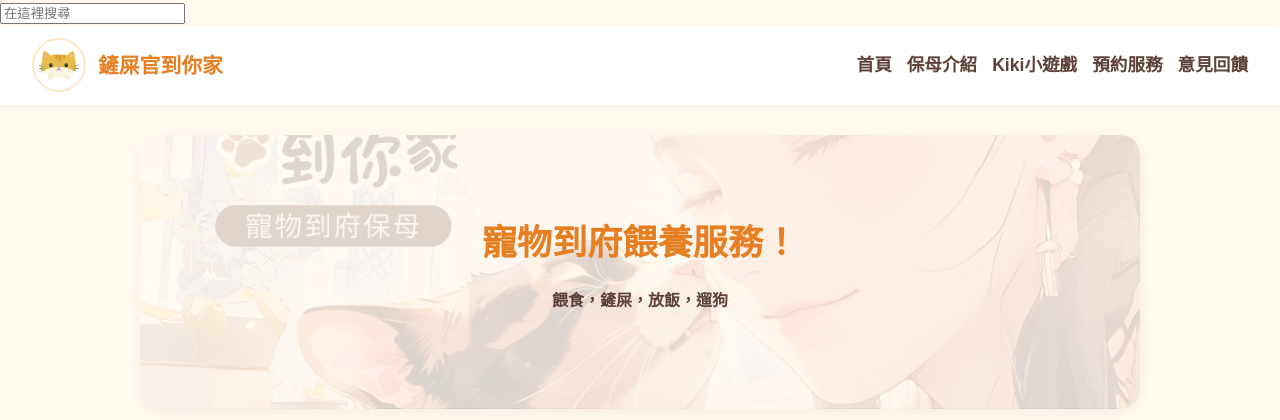
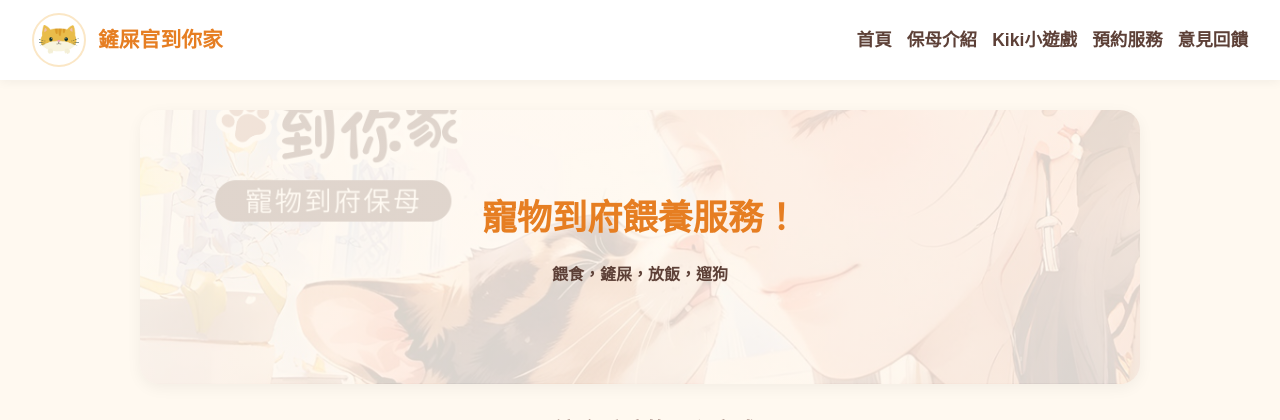
Before and after one commit to Arden-hub/pet-sitter-web, a Flask app: page / in a window 1280 px wide. Shown: the top 420 px of the page. Run offline with Flask 3, Linux system fonts and the light colour scheme.

Commit message:
報錯了

```diff
--- a/templates/index.html
+++ b/templates/index.html
@@ -13,7 +13,7 @@
     </gen-search-widget>
 
     <!-- Element that opens the widget on click. It does not have to be an input -->
-    <input placeholder="在這裡搜尋" id="searchWidgetTrigger" />
+    <input type="hidden" id="searchWidgetTrigger">
 
     <meta name="viewport" content="width=device-width, initial-scale=1.0">
     <title>鏟屎官到你家 - 專業到府餵養服務</title>
```
